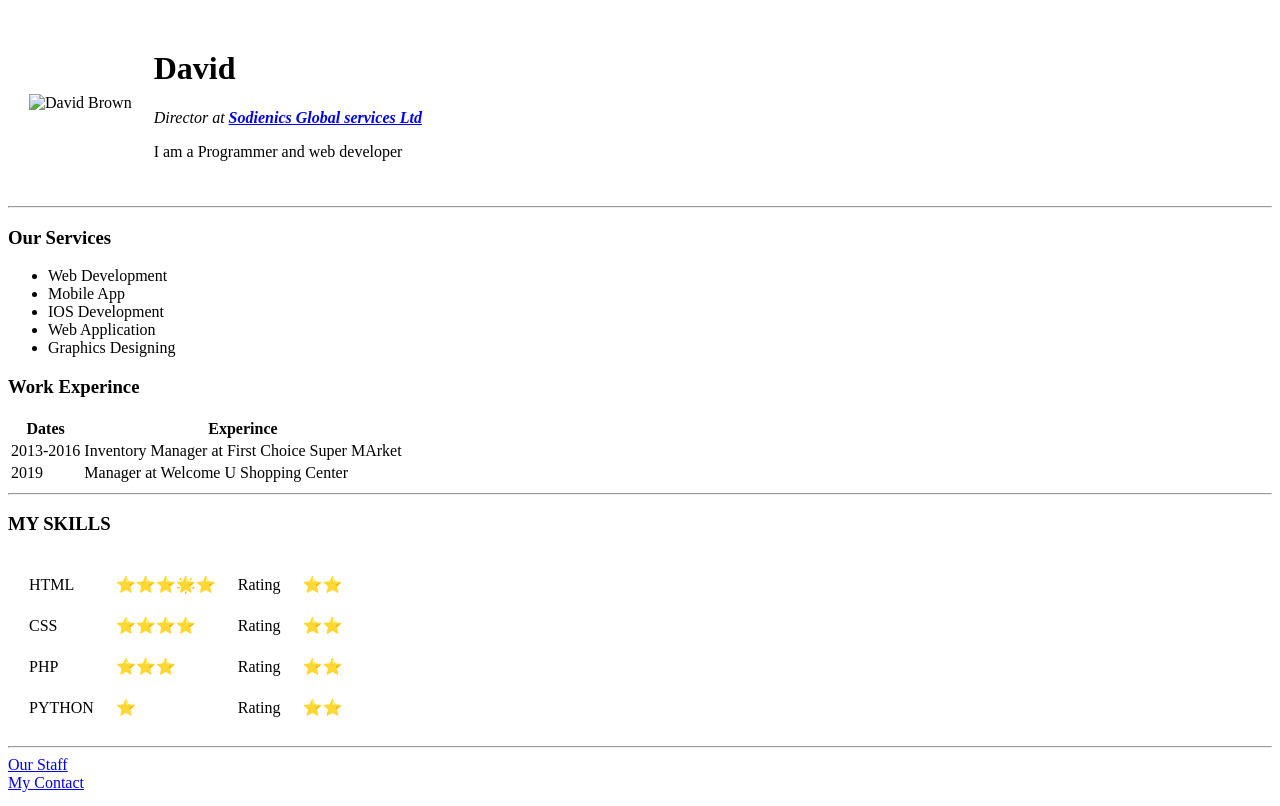
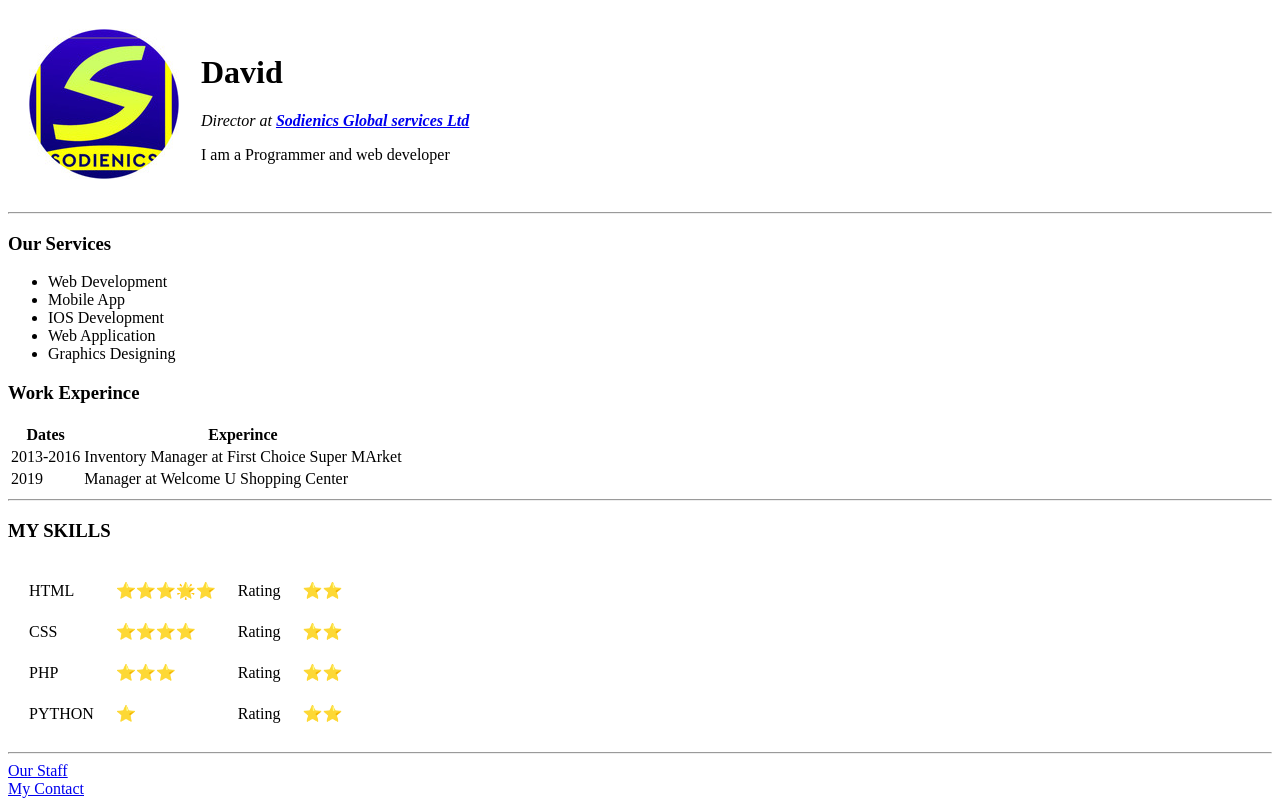
Before and after one commit to mathscrusader/cv, a plain HTML site: page index.html in a window 1280 px wide. Drawn offline with Linux system fonts and the light colour scheme.

Commit message:
Update index.html

```diff
--- a/index.html
+++ b/index.html
@@ -10,7 +10,7 @@
     <table cellspacing="20">
         <tbody>
             <tr>
-                <td><img src="images/sodienics_logo.png" alt="David Brown"></td>
+                <td><img src="sodienics_logo.png" alt="David Brown"></td>
                 <td>
                     <h1>David</h1>
                     <p><em>Director at <strong><a href="www.sodienics.com">Sodienics Global services
```
